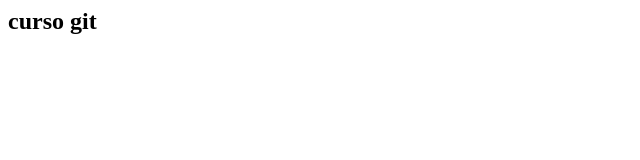
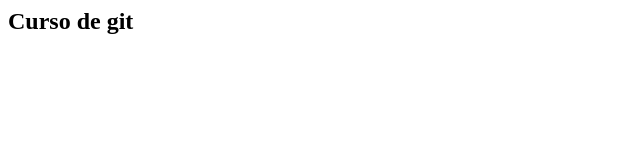
Before and after one commit to Biav/curso-git, a plain HTML site: page index.html in a window 1280 px wide. Shown: the full height of the page, 0-640 px from the left. Drawn offline with Linux system fonts and the light colour scheme.

Commit message:
Titulo da pagina

```diff
--- a/index.html
+++ b/index.html
@@ -1,8 +1,8 @@
 <html>
 	<head>
-		<title> curso git </title>
+		<title> Curso git </title>
 	</head>
 	<body>
-		<h2>curso git</h2>
+		<h2>Curso de git</h2>
 	</body>
 </html>
```
